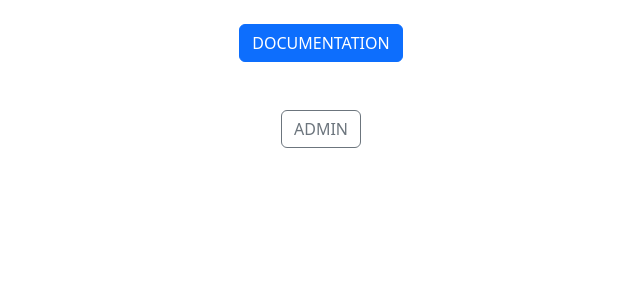
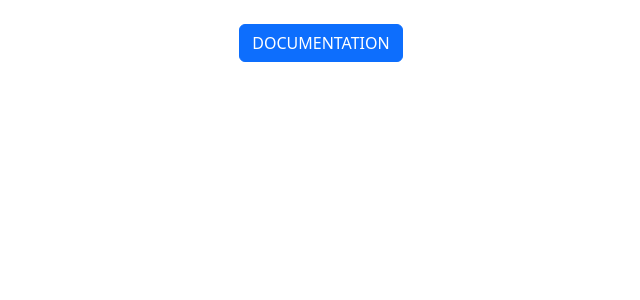
Before and after one commit to rivka-levit/contact-form-api, a Django app: template app/templates/index.html in a window 1280 px wide. Shown: the part 120-420 px from the top of the page, without its empty margins (319-959 px from the left). Run offline with Django 4.2, Linux system fonts and the light colour scheme; the template is opened without the code that fills it, so the values that code supplies are empty.

Commit message:
button admin from the page

```diff
--- a/app/templates/index.html
+++ b/app/templates/index.html
@@ -26,13 +26,13 @@
         </center>
         </div>
 
-        <div class="row">
-        <center>
-          <a href="{% url 'admin:index' %}" class="btn btn-outline-secondary text-uppercase w-20 mt-5">
-            Admin
-          </a>
-        </center>
-        </div>
+{#        <div class="row">#}
+{#        <center>#}
+{#          <a href="{% url 'admin:index' %}" class="btn btn-outline-secondary text-uppercase w-20 mt-5">#}
+{#            Admin#}
+{#          </a>#}
+{#        </center>#}
+{#        </div>#}
 
     </div>
 
```
